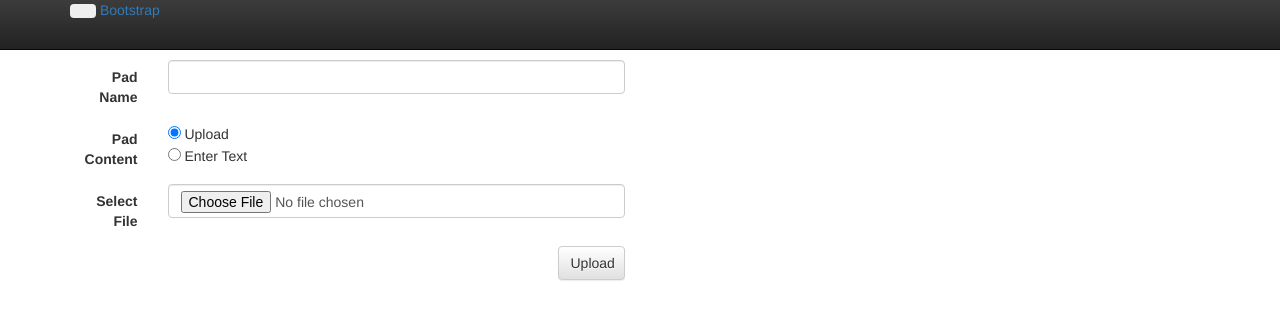
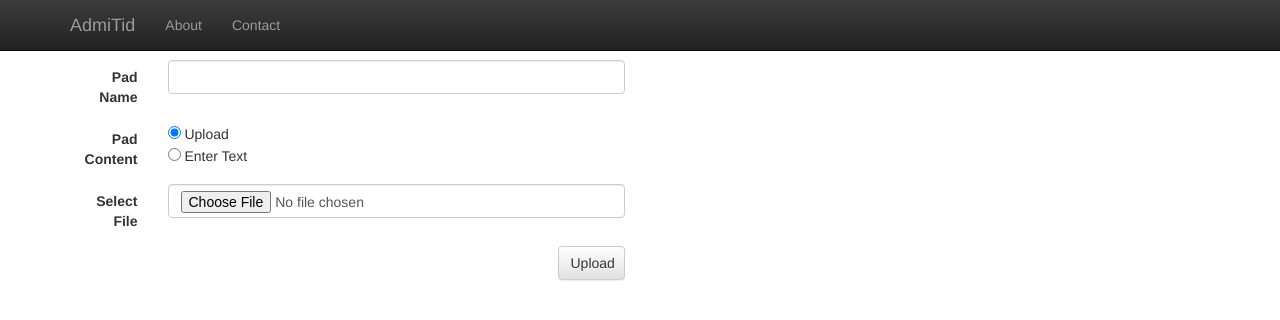
Before and after one commit to lekez2005/college_essay, a Django app: template src/static/templates/add_pad.html in a window 1280 px wide. Shown: the top 320 px of the page. Run offline with Django 3.2, Linux system fonts and the light colour scheme; the template is opened without the code that fills it, so the values that code supplies are empty; some libraries are stand-ins or nearby versions.

Commit message:
Update base.html

```diff
--- a/src/static/templates/base.html
+++ b/src/static/templates/base.html
@@ -20,48 +20,29 @@
 
 
 
-     <!-- Navbar
-================================================== -->
-    <div class="navbar navbar-inverse navbar-fixed-top">
-      <div class="navbar-inner">
-        <div class="container">
-          <button type="button" class="btn btn-navbar" data-toggle="collapse" data-target=".nav-collapse">
+     <!-- Fixed navbar -->
+    <div class="navbar navbar-inverse navbar-fixed-top" role="navigation">
+      <div class="container">
+        <div class="navbar-header">
+          <button type="button" class="navbar-toggle" data-toggle="collapse" data-target=".navbar-collapse">
+            <span class="sr-only">Toggle navigation</span>
             <span class="icon-bar"></span>
             <span class="icon-bar"></span>
             <span class="icon-bar"></span>
           </button>
-          <a class="brand" href="./index.html">Bootstrap</a>
-          <div class="nav-collapse collapse">
-            <ul class="nav">
-              <li class="">
-                <a href="./index.html">Home</a>
-              </li>
-              <li class="">
-                <a href="./getting-started.html">Get started</a>
-              </li>
-              <li class="">
-                <a href="./scaffolding.html">Scaffolding</a>
-              </li>
-              <li class="active">
-                <a href="./base-css.html">Base CSS</a>
-              </li>
-              <li class="">
-                <a href="./components.html">Components</a>
-              </li>
-              <li class="">
-                <a href="./javascript.html">JavaScript</a>
-              </li>
-              <li class="">
-                <a href="./customize.html">Customize</a>
-              </li>
-            </ul>
-          </div>
+          <a class="navbar-brand" href="/">AdmiTid</a>
         </div>
+        <div class="navbar-collapse collapse">
+          <ul class="nav navbar-nav ">
+            <li><a href="#about">About</a></li>
+            <li><a href="#contact">Contact</a></li>
+          </ul>
+        </div><!--/.nav-collapse -->
       </div>
     </div>
     <div class="container">
         {% block content %}
-		{% endblock %}
+{% endblock %}
     </div>
     <script src="//code.jquery.com/jquery-1.9.1.js"></script>
     <script src="//code.jquery.com/ui/1.10.3/jquery-ui.js"></script>
```
